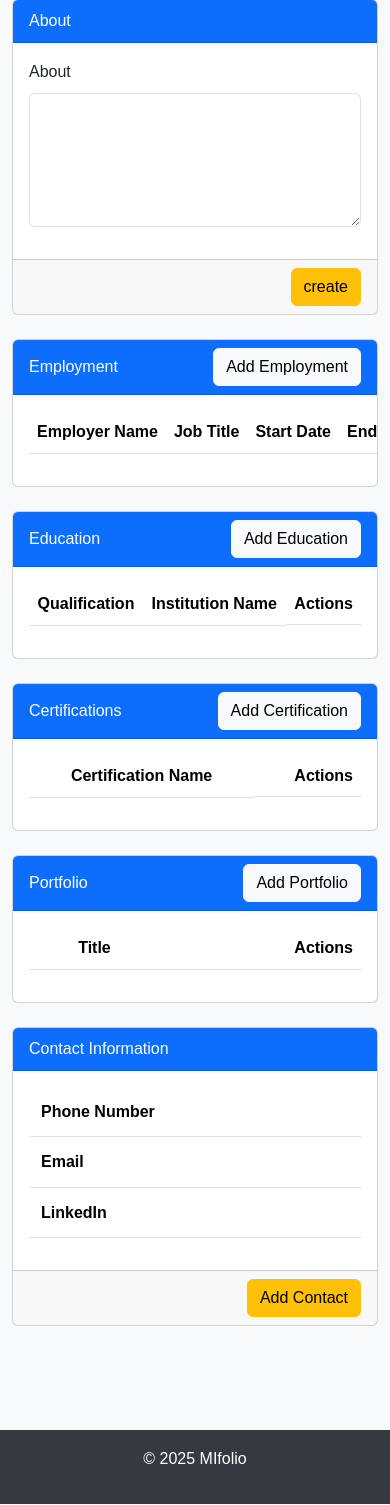
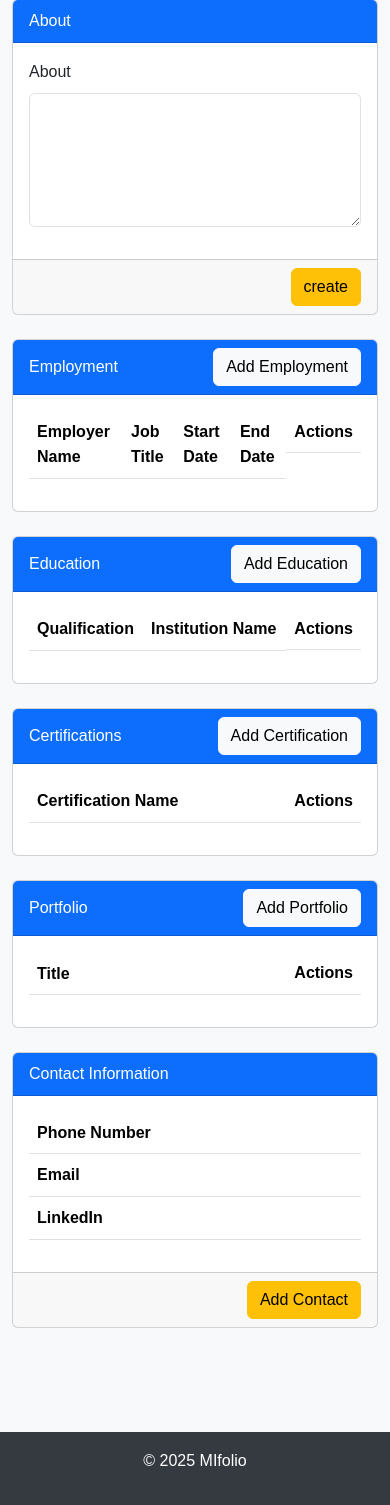
Before and after one commit to chrysanthusobinna/django-portfolio, a Django app: a page that uses portfolio_app/templates/edit-user-portfolio.html in a window 390 px wide. Shown: the part 597-2102 px from the top of the page. Run offline with Django 4.2, Linux system fonts and the light colour scheme; the visitor is signed in with stand-in values (Sample User, id 1); data comes from the database, SQL or seed files in the repository; data that the repository does not hold is empty.

Commit message:
Resolve CSS conflict with responsive table by scoping styles to a specific container

```diff
--- a/portfolio_app/templates/edit-user-portfolio.html
+++ b/portfolio_app/templates/edit-user-portfolio.html
@@ -80,7 +80,7 @@
                 Employment</button>
         </div>
         <div class="card-body table-responsive">
-            <table class="table table-hover">
+            <table class="custom-table table table-hover">
                 <thead>
                     <tr>
                         <th>Employer Name</th>
@@ -126,7 +126,7 @@
                 Education</button>
         </div>
         <div class="card-body table-responsive">
-            <table class="table table-hover">
+            <table class="custom-table table table-hover">
                 <thead>
                     <tr>
                         <th>Qualification</th>
@@ -168,7 +168,7 @@
                 Certification</button>
         </div>
         <div class="card-body table-responsive">
-            <table class="table table-hover">
+            <table class="custom-table table table-hover">
                 <thead>
                     <tr>
                         <th>Certification Name</th>
@@ -207,7 +207,7 @@
             </button>
         </div>
         <div class="card-body table-responsive">
-            <table class="table table-hover">
+            <table class="custom-table table table-hover">
                 <thead>
                     <tr>
                         <th>Title</th>
@@ -247,7 +247,7 @@
     </div>
     <div class="card-body">
         <div class="table-responsive">
-            <table class="table table-hover">
+            <table class="custom-table table table-hover">
                 <tbody>
                     <tr>
                         <td><b>Phone Number</b></td>
--- a/static/css/styles.css
+++ b/static/css/styles.css
@@ -300,16 +300,17 @@ button.btn {
 /* CUSTOM STYLES FOR THE TABLE */
 .table-responsive {
     overflow-x: auto;
-    -webkit-overflow-scrolling: touch; /* Smooth scrolling on iOS */
+    -webkit-overflow-scrolling: touch;
 }
-.table th, .table td {
-    white-space: nowrap; /* Prevent text wrapping */
+.custom-table .table th,
+.custom-table .table td {
+    white-space: nowrap;
 }
-.table td {
+.custom-table .table td {
     padding: 0.75rem;
     vertical-align: top;
 }
-.table th {
+.custom-table .table th {
     font-weight: bold;
     text-align: center;
 }
```
